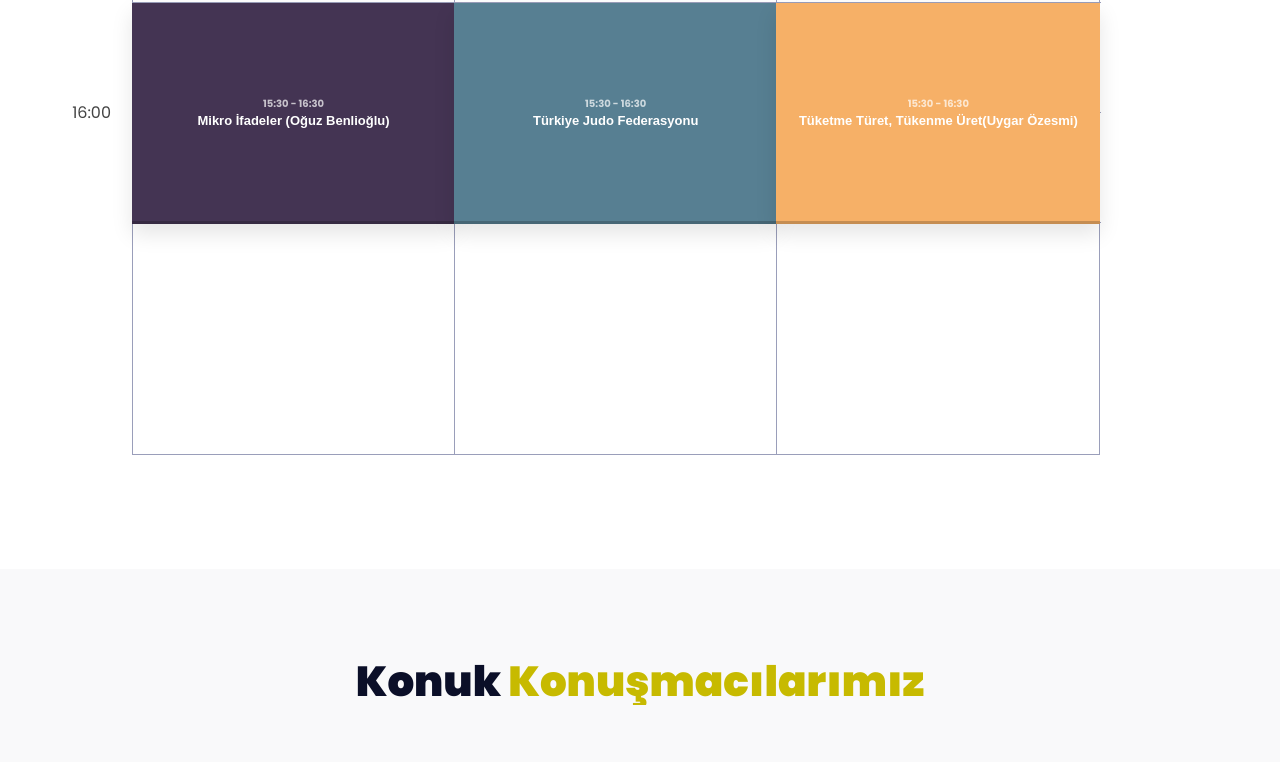
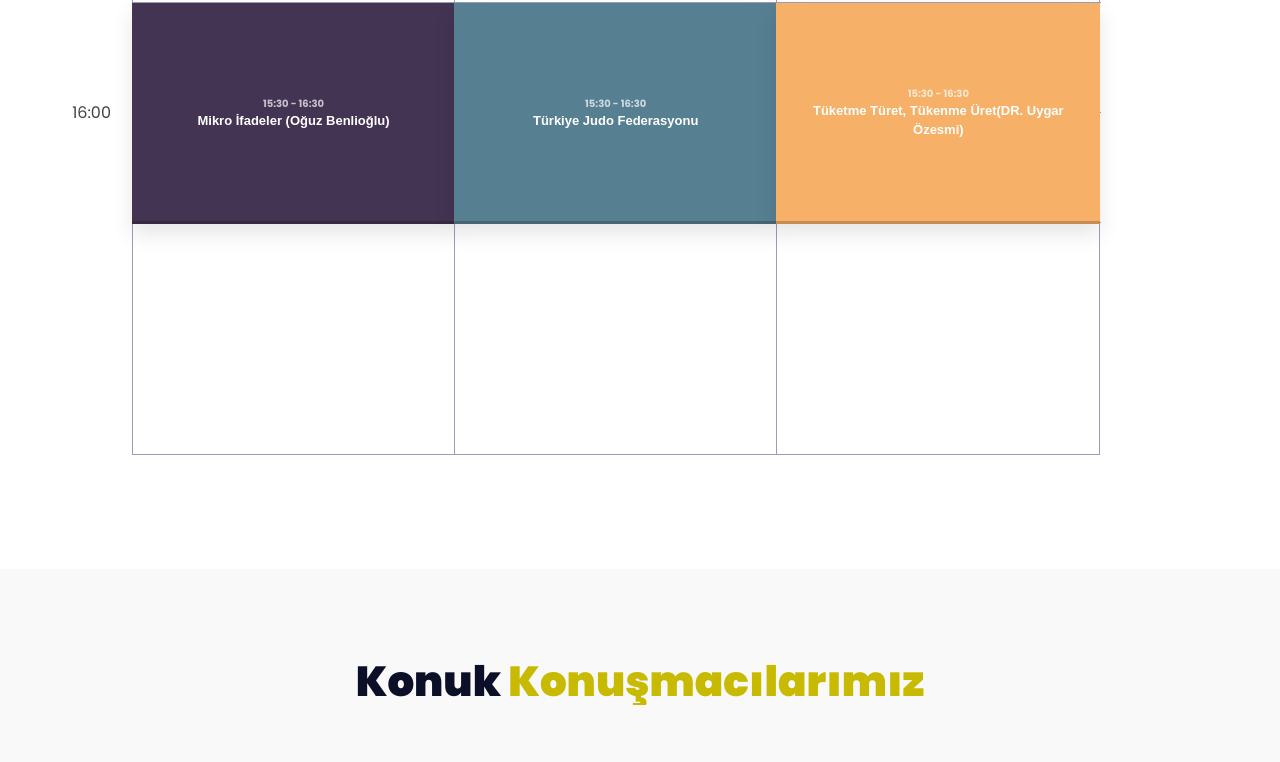
Before and after one commit to egeakat/GelisimV5, a plain HTML site: page gelisim/index.html in a window 1280 px wide. Shown: the part 3071-3833 px from the top of the page. Drawn offline with Linux system fonts and the light colour scheme; some packages are replaced by stand-ins of ours.

Commit message:
Add files via upload

```diff
--- a/gelisim/index.html
+++ b/gelisim/index.html
@@ -361,7 +361,7 @@
 
 											<li class="single-event" data-start="15:30" data-end="16:30" data-content="event-abs-circuit" data-event="event-4">
 												<a target="_blank" href="#0" class="schedule-center-items" class="schedule-center-items">
-													<em class="event-name">Tüketme Türet, Tükenme Üret(Uygar Özesmi)</em>
+													<em class="event-name">Tüketme Türet, Tükenme Üret(DR. Uygar Özesmi)</em>
 												</a>
 											</li>
 
@@ -645,7 +645,7 @@
 								<a target="_blank" href="https://www.linkedin.com/in/uygarozesmi/?originalSubdomain=tr"><i class="fa fa fa-linkedin"></i></a>
 							</div>
 							<div class="speaker-content">
-								<h2>Uygar Özesmi</h2>
+								<h2>Dr. Uygar Özesmi</h2>
 								<span>Good4Trust.org kurucusu</span>
 							</div>
 						</div>
@@ -817,7 +817,7 @@
 					<div class="col-sm-5">
 						<div class="contact" style="margin-left: 6rem;">
 							<h3>Adresimiz</h3>
-							<p>Üniversiteler Mh., Hacettepe Beytepe Kampüsü Mehmet Akif Ersoy K-Salonu No:31, 06800 Çankaya/Ankara</p>
+							<p>Üniversiteler Mahallesi 1596. Cadde, 6. Ar-Ge C Blok Konferans Salonu No:6C, D:82, 06800 Çankaya</p>
 						</div>
 					</div>
 					<!-- /contact -->
```
